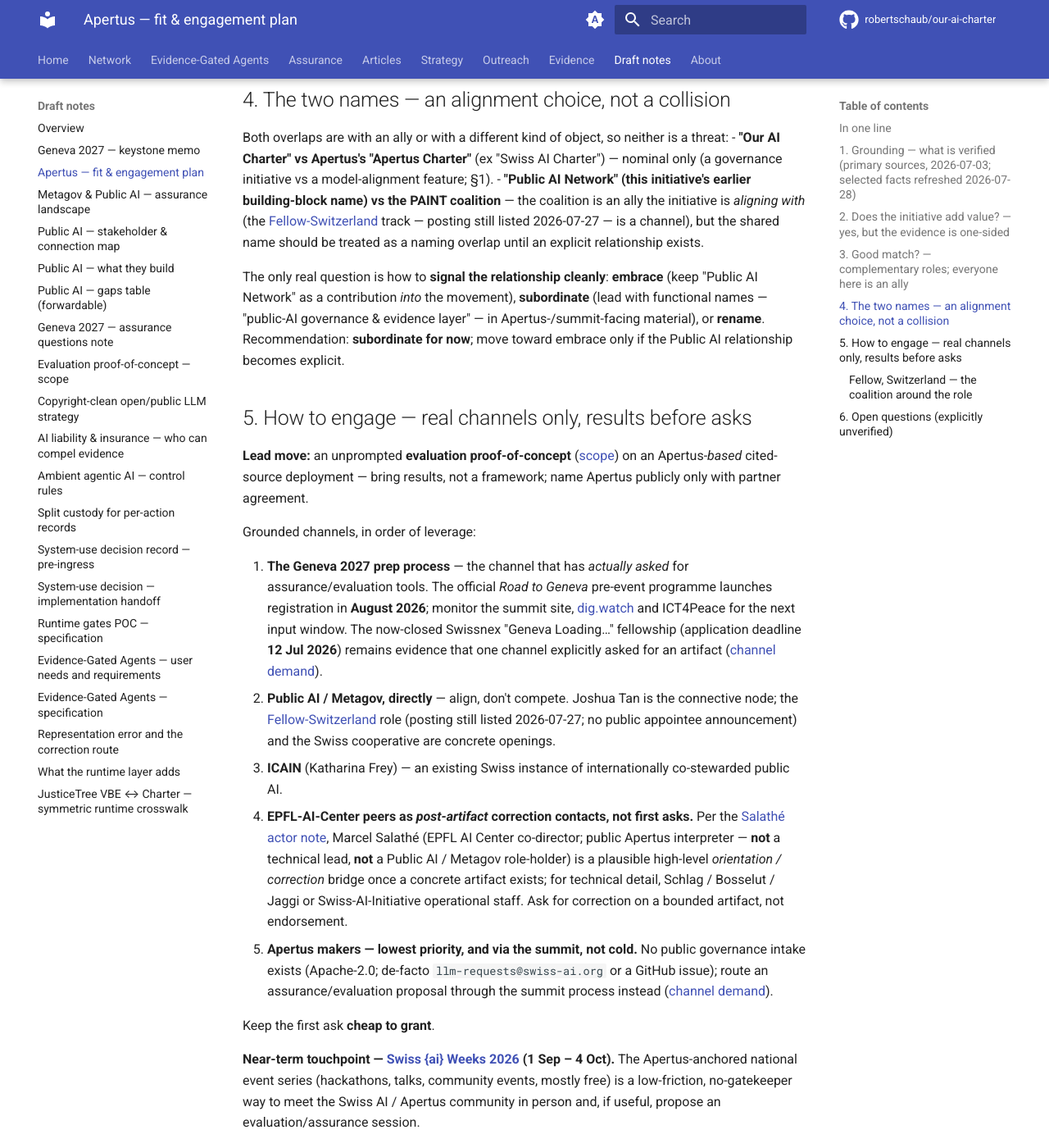
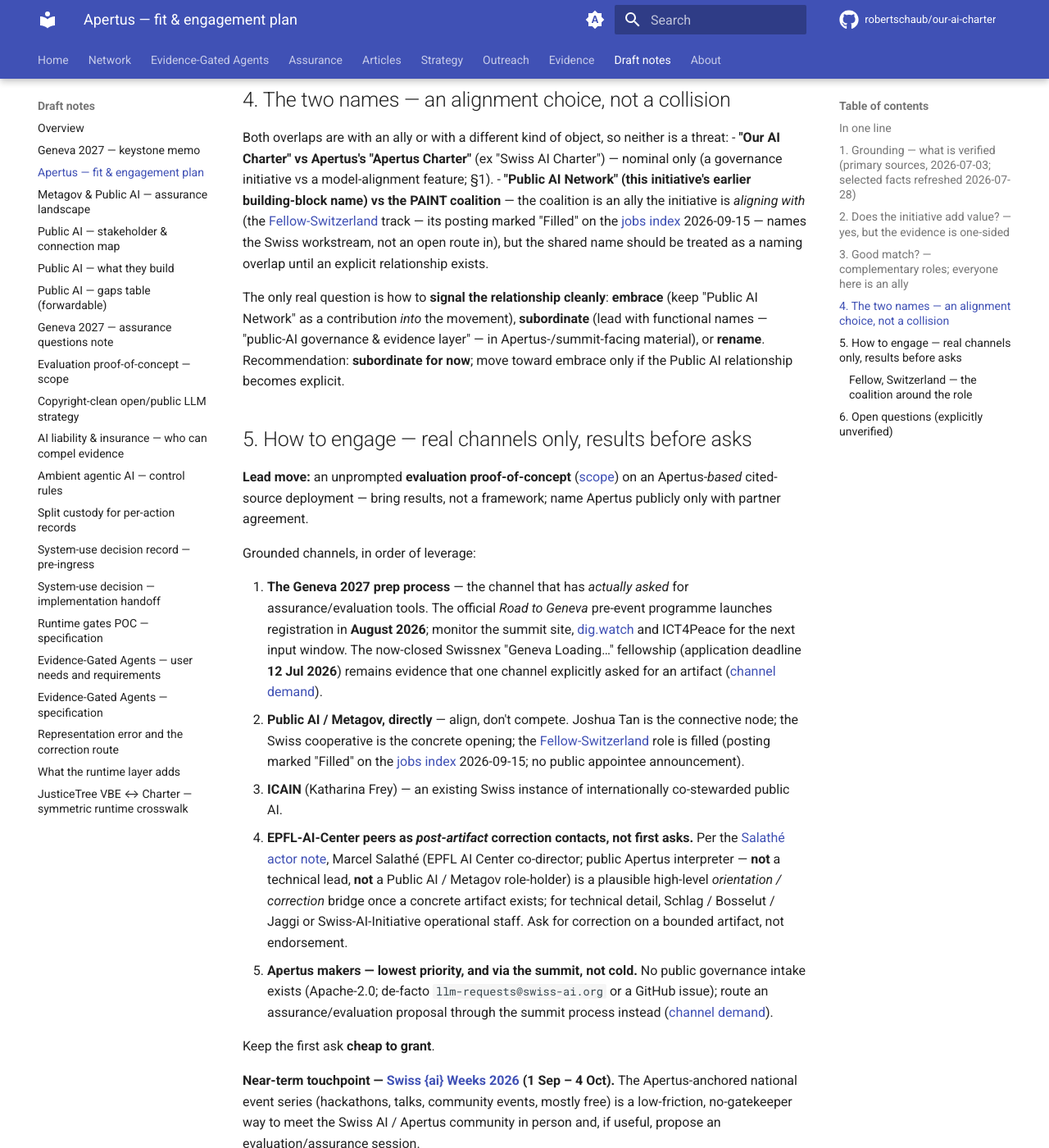
Before and after one commit to robertschaub/our-ai-charter, an MkDocs documentation site: the page built from docs/wip/apertus-fit-and-engagement-plan.md, in a window 1280 px wide and 1400 px high, scrolled down 3432 px. Shown: the whole window at 82% size. Built offline with MkDocs 1.6.1 and Material for MkDocs 9.7.7, drawn with Linux system fonts in a browser that asks for light colours; plug-ins that fetch from the network failed and are left out; comment, search, counter and statistics services are not loaded.

Commit message:
docs: refresh Public AI Fellow (Switzerland) posting status
The five files carrying the 2026-07-27 observation described the role as
still listed, which now reads as if it were open. Public AI's jobs index
lists the Switzerland fellowship under "Filled roles" with a Filled badge
(checked 2026-09-15); the deep-link posting pages carry no status marker
and no public source names an appointee, so neither is claimed.

Three sentences that called the posting a concrete opening, a channel or a
concrete route now describe the Swiss workstream instead, since a filled
role is not a way in.

Co-Authored-By: Claude Opus 5 <noreply@anthropic.com>

```diff
--- a/docs/wip/apertus-fit-and-engagement-plan.md
+++ b/docs/wip/apertus-fit-and-engagement-plan.md
@@ -38,7 +38,7 @@ Apertus = the **open model** (makers: EPFL/ETH/CSCS). Public AI = **access / dis
 
 Both overlaps are with an ally or with a different kind of object, so neither is a threat:
 - **"Our AI Charter" vs Apertus's "Apertus Charter"** (ex "Swiss AI Charter") — nominal only (a governance initiative vs a model-alignment feature; §1).
-- **"Public AI Network" (this initiative's earlier building-block name) vs the PAINT coalition** — the coalition is an ally the initiative is *aligning with* (the [Fellow-Switzerland](https://publicai.network/jobs/fellow-switzerland) track — posting still listed 2026-07-27 — is a channel), but the shared name should be treated as a naming overlap until an explicit relationship exists.
+- **"Public AI Network" (this initiative's earlier building-block name) vs the PAINT coalition** — the coalition is an ally the initiative is *aligning with* (the [Fellow-Switzerland](https://publicai.network/jobs/fellow-switzerland) track — its posting marked "Filled" on the [jobs index](https://publicai.network/jobs/) 2026-09-15 — names the Swiss workstream, not an open route in), but the shared name should be treated as a naming overlap until an explicit relationship exists.
 
 The only real question is how to **signal the relationship cleanly**: **embrace** (keep "Public AI Network" as a contribution *into* the movement), **subordinate** (lead with functional names — "public-AI governance & evidence layer" — in Apertus-/summit-facing material), or **rename**. Recommendation: **subordinate for now**; move toward embrace only if the Public AI relationship becomes explicit.
 
@@ -49,7 +49,7 @@ The only real question is how to **signal the relationship cleanly**: **embrace*
 Grounded channels, in order of leverage:
 
 1. **The Geneva 2027 prep process** — the channel that has *actually asked* for assurance/evaluation tools. The official *Road to Geneva* pre-event programme launches registration in **August 2026**; monitor the summit site, [dig.watch](https://dig.watch/processes/2027-geneva-ai-summit) and ICT4Peace for the next input window. The now-closed Swissnex "Geneva Loading…" fellowship (application deadline **12 Jul 2026**) remains evidence that one channel explicitly asked for an artifact ([channel demand](../Evidence/geneva-2027-channel-demand.md)).
-2. **Public AI / Metagov, directly** — align, don't compete. Joshua Tan is the connective node; the [Fellow-Switzerland](https://publicai.network/jobs/fellow-switzerland) role (posting still listed 2026-07-27; no public appointee announcement) and the Swiss cooperative are concrete openings.
+2. **Public AI / Metagov, directly** — align, don't compete. Joshua Tan is the connective node; the Swiss cooperative is the concrete opening; the [Fellow-Switzerland](https://publicai.network/jobs/fellow-switzerland) role is filled (posting marked "Filled" on the [jobs index](https://publicai.network/jobs/) 2026-09-15; no public appointee announcement).
 3. **ICAIN** (Katharina Frey) — an existing Swiss instance of internationally co-stewarded public AI.
 4. **EPFL-AI-Center peers as *post-artifact* correction contacts, not first asks.** Per the [Salathé actor note](public-ai-people-and-pathways.md), Marcel Salathé (EPFL AI Center co-director; public Apertus interpreter — **not** a technical lead, **not** a Public AI / Metagov role-holder) is a plausible high-level *orientation / correction* bridge once a concrete artifact exists; for technical detail, Schlag / Bosselut / Jaggi or Swiss-AI-Initiative operational staff. Ask for correction on a bounded artifact, not endorsement.
 5. **Apertus makers — lowest priority, and via the summit, not cold.** No public governance intake exists (Apache-2.0; de-facto `llm-requests@swiss-ai.org` or a GitHub issue); route an assurance/evaluation proposal through the summit process instead ([channel demand](../Evidence/geneva-2027-channel-demand.md)).
```
Also changed, not shown: docs/Evidence/actors-and-landscape.md (+2 -2 lines), docs/wip/metagov-public-ai-landscape.md (+1 -1 lines), docs/wip/public-ai-people-and-pathways.md (+2 -2 lines), docs/wip/public-ai-what-they-build.md (+1 -1 lines).
